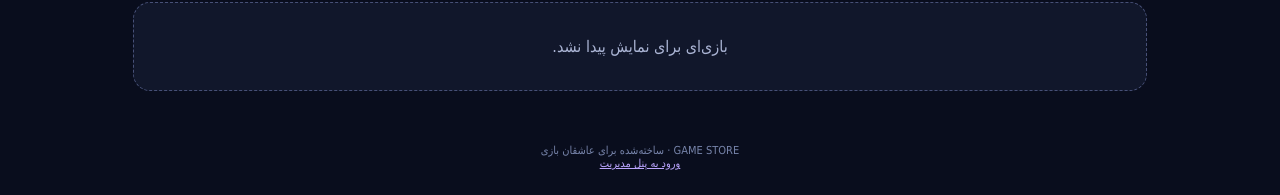
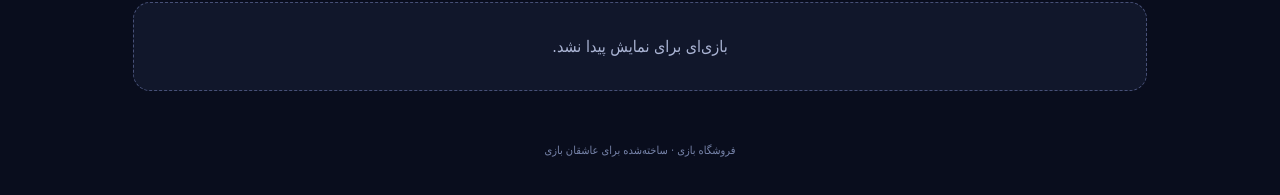
Before and after one commit to mohammadtaha7225-star/html-game-store, a plain HTML site: page index.html in a window 1280 px wide. Shown: the part 763-958 px from the top of the page. Drawn offline with Linux system fonts and the light colour scheme.

Commit message:
Remove admin panel link from public game store

```diff
--- a/index.html
+++ b/index.html
@@ -34,7 +34,7 @@ footer{text-align:center;color:#7784aa;font-size:11px;padding:35px 15px 28px}a{c
 <section><div class="section-head"><h2>🔥 بازی‌های محبوب</h2><small>بر اساس تعداد دریافت در همین دستگاه</small></div><div id="popular" class="grid"></div></section>
 <section><div class="section-head"><h2>🆕 تازه‌منتشرشده‌ها</h2><small>آخرین بازی‌های فروشگاه</small></div><div id="latest" class="grid"></div></section>
 <section><div class="section-head"><h2>🎮 همهٔ بازی‌ها</h2><small id="count"></small></div><div id="all" class="grid"></div></section>
-</main><footer>GAME STORE · ساخته‌شده برای عاشقان بازی<br><a href="admin.html">ورود به پنل مدیریت</a></footer>
+</main><footer>فروشگاه بازی · ساخته‌شده برای عاشقان بازی</footer>
 <script>
 const GAME_CACHE='html-game-files-v1',DOWNLOAD_KEY='gs_download_counts_v2';
 const $=id=>document.getElementById(id),status=$('status');let allGames=[],category='همه',query='';
```
